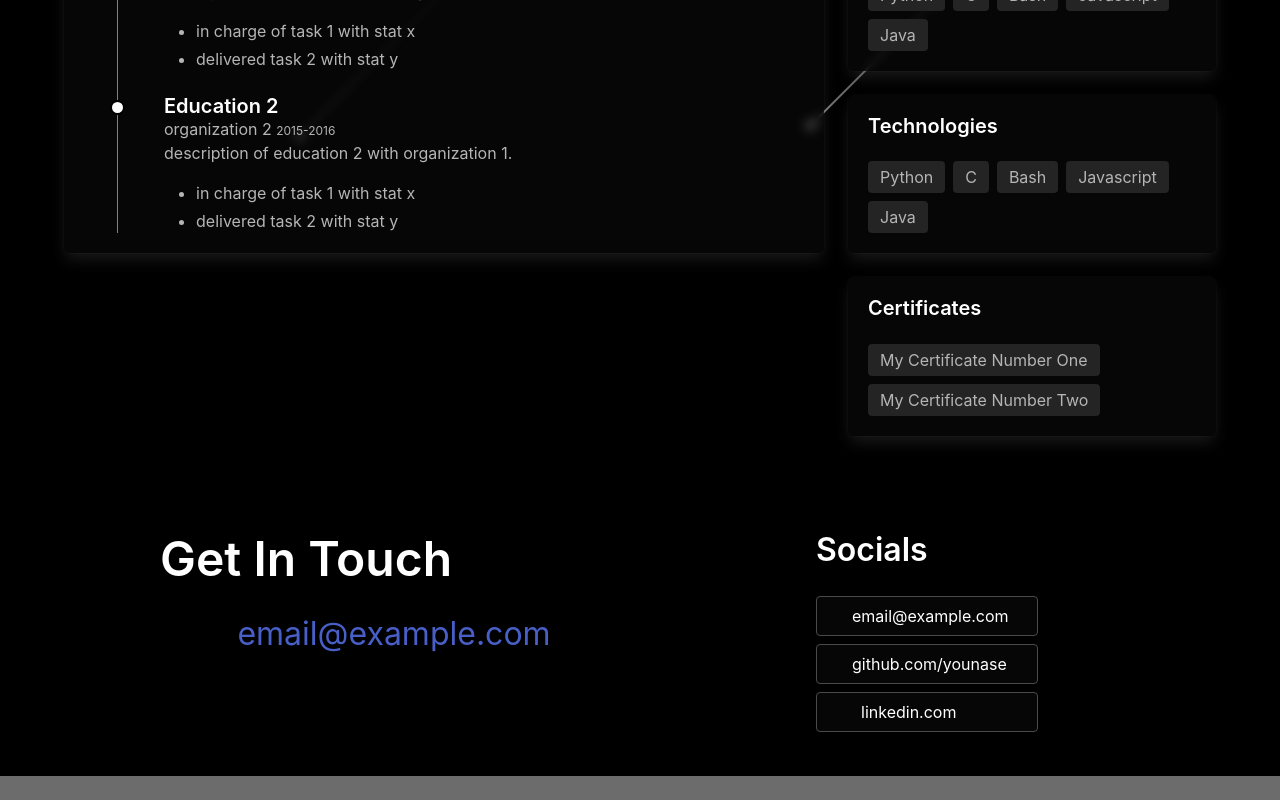
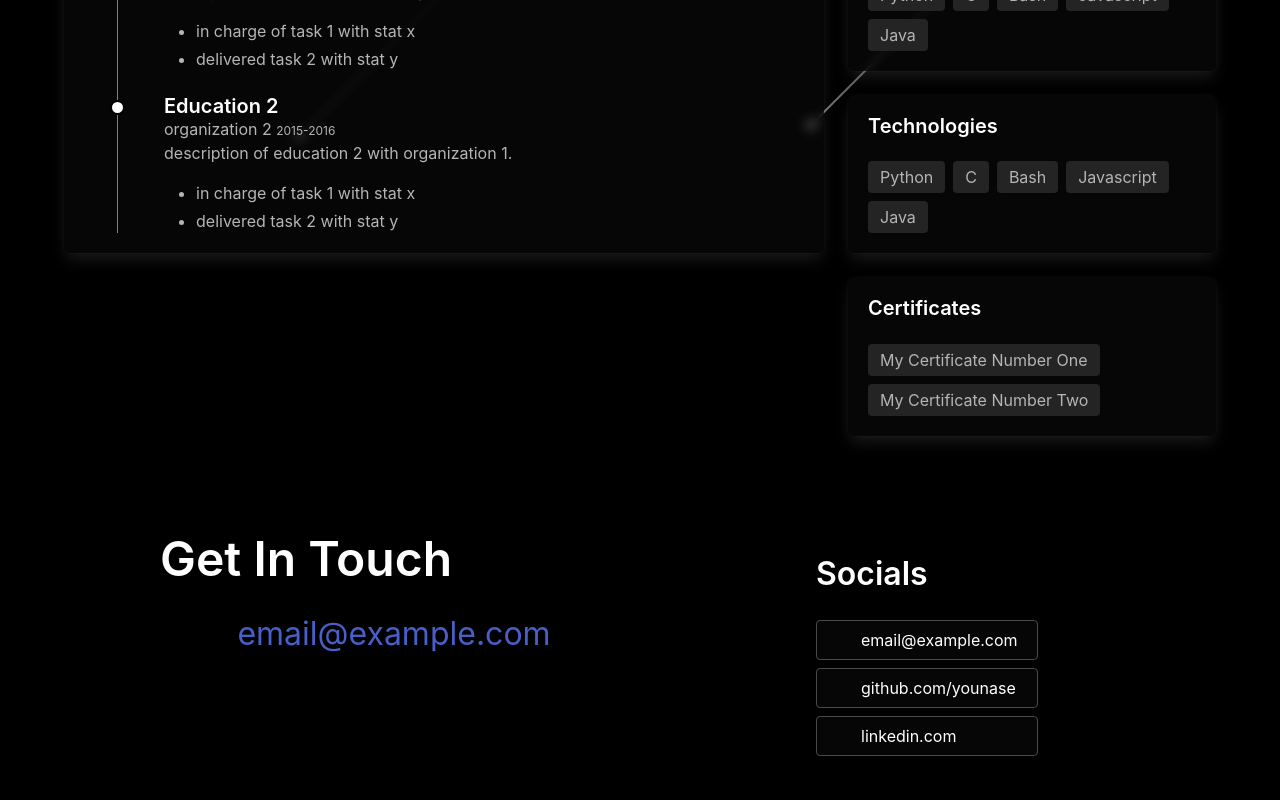
Before and after one commit to Younase/portfolio, a SvelteKit app: page / in a window 1280 px wide. Shown: the part 3044-3844 px from the top of the page. Before the commit the page ends 3820 px from the top, so only its background shows below. Built offline with nearby package versions, Linux system fonts and the light colour scheme.

Commit message:
fix: adjust socials spacings

```diff
--- a/src/components/organisms/Contact.svelte
+++ b/src/components/organisms/Contact.svelte
@@ -21,13 +21,13 @@
             </div>
             <div class="column is-3">
                 <div class="block">
-                    <h1 class="title is-3">
+                    <h1 class="title is-3 pt-5">
                         Socials
                     </h1>
                 </div>
                 <div class="buttons">
                             <a class="button is-flex is-justify-content-left my-1 is-fullwidth" href="mailto:email@example.com">
-                                <span class="icon px-3">
+                                <span class="icon pr-3 ml-0">
                                     <iconify-icon icon="line-md:email" height="auto"></iconify-icon>
                                 </span>
                                 <span>
@@ -35,7 +35,7 @@
                                 </span>
                             </a>
                             <a class="button is-normal is-flex is-justify-content-left my-1 is-fullwidth" href="https://www.github.com/younase">
-                                <span class="icon px-3">
+                                <span class="icon pr-3 ml-0">
                                     <iconify-icon icon="line-md:github" height="auto"></iconify-icon>
                                 </span>
                                 <span>
```
